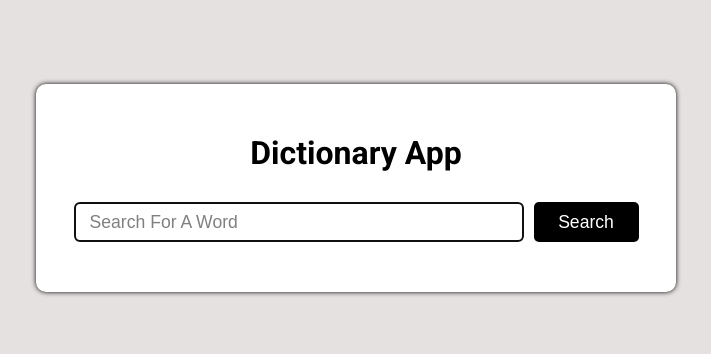
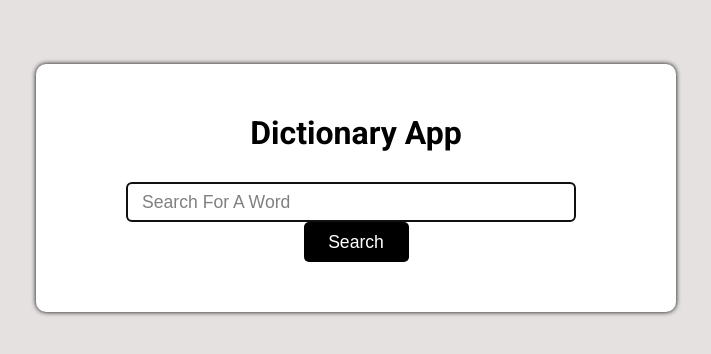
Before and after one commit to RjRishuSty/XDictionary-App, a React (Create React App) app in the folder xdictionary/: page / in a window 1280 px wide. Shown: the part 212-566 px from the top of the page, without its empty margins (284-995 px from the left). Built offline with nearby package versions, Linux system fonts and the light colour scheme.

Commit message:
remove form tag

```diff
--- a/xdictionary/src/Component/XDictionary/XDictionary.jsx
+++ b/xdictionary/src/Component/XDictionary/XDictionary.jsx
@@ -1,4 +1,3 @@
-// src/Component/XDictionary.jsx
 import React, { useEffect, useRef, useState } from "react";
 import Styles from "./XDictionary.module.css";
 import { data } from "../WordData.js";
@@ -34,7 +33,6 @@ const XDictionary = () => {
   return (
     <div className={Styles.card}>
       <h1 className={Styles.heading}>Dictionary App</h1>
-      <form onSubmit={handleSubmit}>
       <input
         className={Styles.input}
         type="text"
@@ -42,10 +40,9 @@ const XDictionary = () => {
         ref={inputRef}
         onChange={(e) => setSearch(e.target.value)}
       />
-        <button type="submit" className={Styles.button}>
+      <button type="button" className={Styles.button} onClick={handleSubmit}>
         Search
       </button>
-      </form>
       {filterData && (
         <div className={Styles.result}>
           <p>
```
Lines whose indentation alone changed are shown as unchanged.
